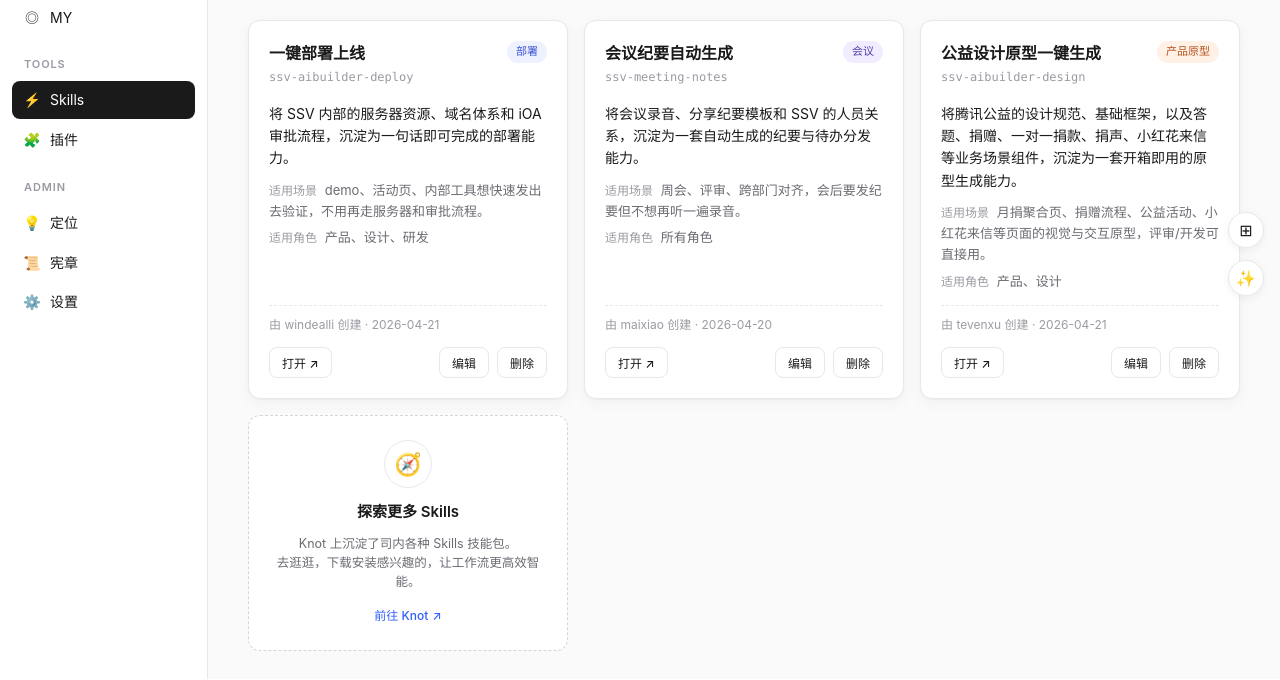
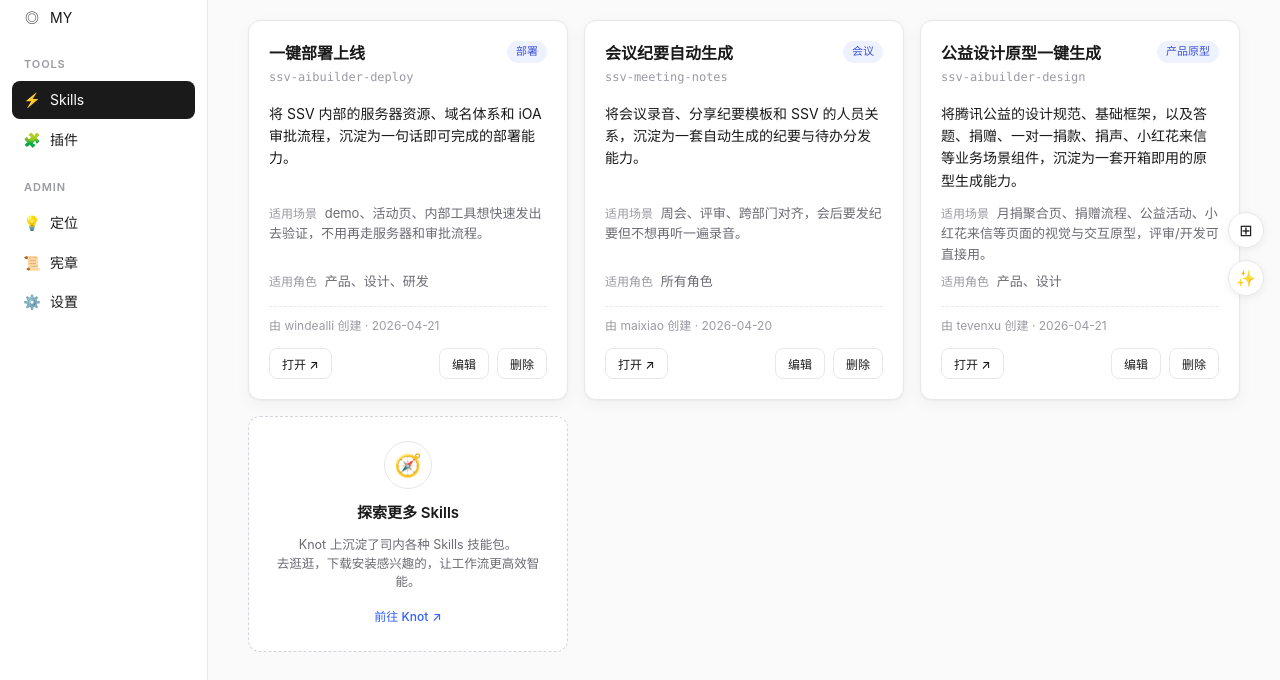
Before and after one commit to mx9702098-glitch/ssv-nexus-prototype, a plain HTML site: page nexus-skills-prototype.html in a window 1280 px wide. Shown: the part 146-826 px from the top of the page. Drawn offline with Linux system fonts and the light colour scheme.

Commit message:
style(skills): 统一标签颜色 + 跨卡同区域高度对齐
- 6 种多彩标签简化为单一蓝色 tag\n- 介绍(value-line)/场景(scene-row)/角色(role-row) 三行跨卡对齐，JS 同步 minHeight\n- 新建 Skill 弹窗提交后自动触发对齐，窗口 resize 同步重算

```diff
--- a/nexus-skills-prototype.html
+++ b/nexus-skills-prototype.html
@@ -148,7 +148,7 @@
     font-family: ui-monospace, SFMono-Regular, Menlo, monospace;
   }
 
-  /* ===== Tag pills ===== */
+  /* ===== Tag pills (统一配色) ===== */
   .tag {
     display: inline-flex; align-items: center;
     padding: 3px 9px;
@@ -158,13 +158,9 @@
     line-height: 1.4;
     white-space: nowrap;
     flex-shrink: 0;
+    background: #eef2ff;
+    color: #3d54d4;
   }
-  .tag-deploy    { background: #eef2ff; color: #3d54d4; }
-  .tag-prototype { background: #fff1e6; color: #b5541f; }
-  .tag-design    { background: #fde8f2; color: #a8326f; }
-  .tag-coding    { background: #e6f4ea; color: #2a7a45; }
-  .tag-data      { background: #e8f1fb; color: #1f5fad; }
-  .tag-meeting   { background: #f1ecff; color: #5a3fa9; }
 
   .value-line {
     font-size: 14px; color: var(--text);
@@ -409,18 +405,18 @@
             <h3 class="card-title">一键部署上线</h3>
             <span class="card-subtitle">ssv-aibuilder-deploy</span>
           </div>
-          <span class="tag tag-deploy">部署</span>
+          <span class="tag">部署</span>
         </div>
 
         <p class="value-line">
           将 SSV 内部的服务器资源、域名体系和 iOA 审批流程，沉淀为一句话即可完成的部署能力。
         </p>
 
-        <p class="field-line">
+        <p class="field-line scene-row">
           <span class="field-label">适用场景</span>
           demo、活动页、内部工具想快速发出去验证，不用再走服务器和审批流程。
         </p>
-        <p class="field-line">
+        <p class="field-line role-row">
           <span class="field-label">适用角色</span>
           产品、设计、研发
         </p>
@@ -447,14 +443,14 @@
             <h3 class="card-title">会议纪要自动生成</h3>
             <span class="card-subtitle">ssv-meeting-notes</span>
           </div>
-          <span class="tag tag-meeting">会议</span>
+          <span class="tag">会议</span>
         </div>
         <p class="value-line">将会议录音、分享纪要模板和 SSV 的人员关系，沉淀为一套自动生成的纪要与待办分发能力。</p>
-        <p class="field-line">
+        <p class="field-line scene-row">
           <span class="field-label">适用场景</span>
           周会、评审、跨部门对齐，会后要发纪要但不想再听一遍录音。
         </p>
-        <p class="field-line">
+        <p class="field-line role-row">
           <span class="field-label">适用角色</span>
           所有角色
         </p>
@@ -479,16 +475,16 @@
             <h3 class="card-title">公益设计原型一键生成</h3>
             <span class="card-subtitle">ssv-aibuilder-design</span>
           </div>
-          <span class="tag tag-prototype">产品原型</span>
+          <span class="tag">产品原型</span>
         </div>
         <p class="value-line">
           将腾讯公益的设计规范、基础框架，以及答题、捐赠、一对一捐款、捐声、小红花来信等业务场景组件，沉淀为一套开箱即用的原型生成能力。
         </p>
-        <p class="field-line">
+        <p class="field-line scene-row">
           <span class="field-label">适用场景</span>
           月捐聚合页、捐赠流程、公益活动、小红花来信等页面的视觉与交互原型，评审/开发可直接用。
         </p>
-        <p class="field-line">
+        <p class="field-line role-row">
           <span class="field-label">适用角色</span>
           产品、设计
         </p>
@@ -637,19 +633,19 @@
 
   // ============ Submit -> render new card ============
   const TAG_MAP = {
-    deploy:    { text: '部署',    cls: 'tag-deploy' },
-    prototype: { text: '产品原型', cls: 'tag-prototype' },
-    design:    { text: '设计',    cls: 'tag-design' },
-    coding:    { text: 'Coding',  cls: 'tag-coding' },
-    data:      { text: '数据分析', cls: 'tag-data' },
-    meeting:   { text: '会议',    cls: 'tag-meeting' },
+    deploy:    '部署',
+    prototype: '产品原型',
+    design:    '设计',
+    coding:    'Coding',
+    data:      '数据分析',
+    meeting:   '会议',
   };
 
   form.addEventListener('submit', (e) => {
     e.preventDefault();
     const fd = new FormData(form);
     const data = Object.fromEntries(fd.entries());
-    const tag = TAG_MAP[data.tag] || { text: data.tag, cls: 'tag-coding' };
+    const tagText = TAG_MAP[data.tag] || data.tag;
     const today = new Date().toISOString().slice(0, 10);
 
     const card = document.createElement('div');
@@ -660,14 +656,14 @@
           <h3 class="card-title">${escapeHtml(data.name)}</h3>
           <span class="card-subtitle">${escapeHtml(data.category)}</span>
         </div>
-        <span class="tag ${tag.cls}">${tag.text}</span>
+        <span class="tag">${tagText}</span>
       </div>
       ${data.desc ? `<p class="value-line">${escapeHtml(data.desc)}</p>` : ''}
-      <p class="field-line">
+      <p class="field-line scene-row">
         <span class="field-label">适用场景</span>
         ${escapeHtml(data.scene)}
       </p>
-      <p class="field-line">
+      <p class="field-line role-row">
         <span class="field-label">适用角色</span>
         ${escapeHtml(data.role)}
       </p>
@@ -688,6 +684,7 @@
     const knot = grid.querySelector('.knot-card');
     grid.insertBefore(card, knot);
     closeModal();
+    alignRows();
   });
 
   function escapeHtml(str) {
@@ -695,6 +692,27 @@
       '&': '&amp;', '<': '&lt;', '>': '&gt;', '"': '&quot;', "'": '&#39;'
     })[c]);
   }
+
+  // ============ Align same-row heights across cards ============
+  // 让三张卡片的 "介绍(value-line) / 场景(scene-row) / 角色(role-row)" 分别跨卡对齐
+  function alignRows() {
+    const selectors = ['.value-line', '.scene-row', '.role-row'];
+    selectors.forEach((sel) => {
+      const nodes = document.querySelectorAll('#skillsGrid .card ' + sel);
+      // 先重置，避免多次调用时高度越撑越大
+      nodes.forEach((n) => { n.style.minHeight = ''; });
+      let max = 0;
+      nodes.forEach((n) => { max = Math.max(max, n.offsetHeight); });
+      nodes.forEach((n) => { n.style.minHeight = max + 'px'; });
+    });
+  }
+
+  window.addEventListener('load', alignRows);
+  window.addEventListener('resize', () => {
+    // 防抖
+    clearTimeout(window.__alignTimer);
+    window.__alignTimer = setTimeout(alignRows, 120);
+  });
 </script>
 
 </body>
```
